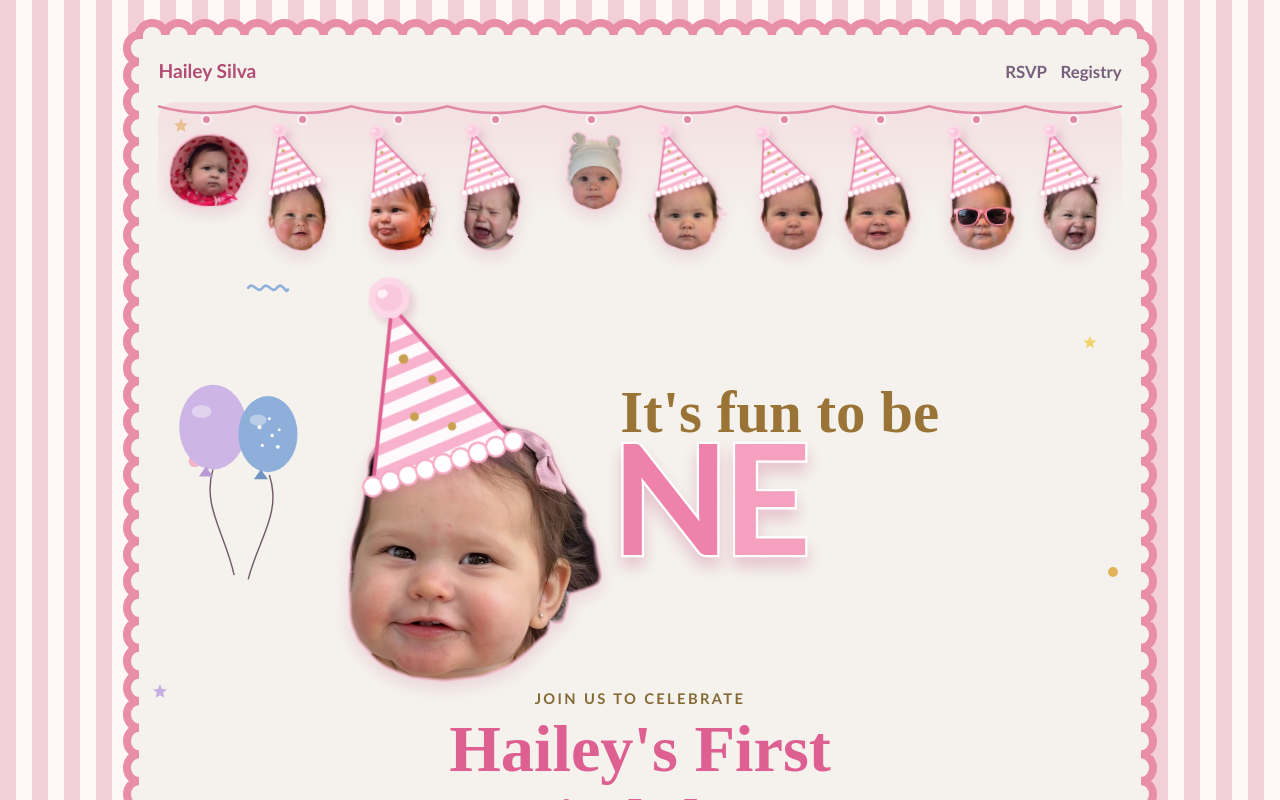
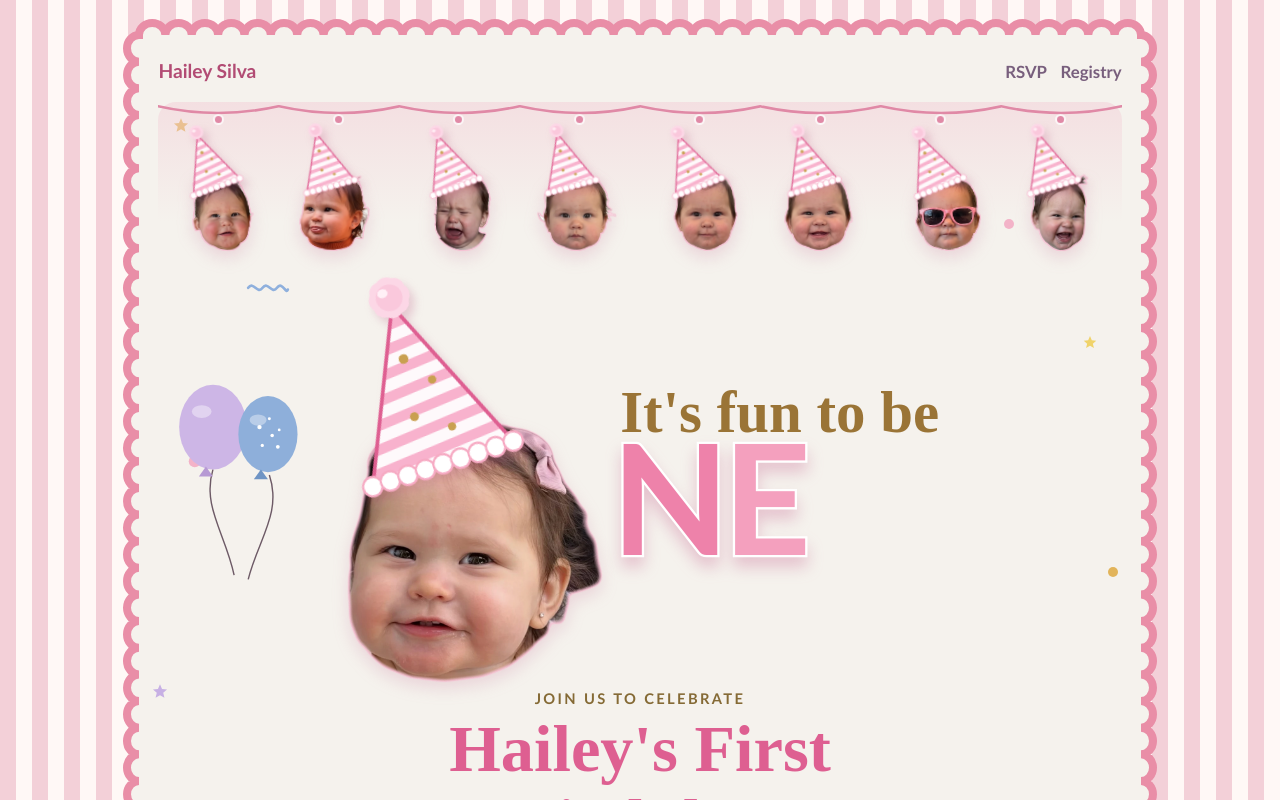
Before and after one commit to ShankyJS/haileysilva.com, a React (Vite) app: page / in a window 1280 px wide. Shown: the top 800 px of the page. Built offline with nearby package versions, Linux system fonts and the light colour scheme.

Commit message:
Drop the strawberry-hat and bear-beanie faces from the banner.
Co-authored-by: Jhan Silva <jhancarlossilva.c@gmail.com>

```diff
--- a/src/garlandFaces.ts
+++ b/src/garlandFaces.ts
@@ -1,16 +1,13 @@
 export type GarlandFace = {
   src: string;
-  /** False when the cutout already wears a hat. */
   partyHat: boolean;
 };
 
 /** Expressions from the face sheet, left to right and top to bottom. */
 export const garlandFaces: GarlandFace[] = [
-  { src: "/parties/1/garland/01-strawberry.webp", partyHat: false },
   { src: "/parties/1/garland/02-bow.webp", partyHat: true },
   { src: "/parties/1/garland/03-tongue.webp", partyHat: true },
   { src: "/parties/1/garland/04-crying.webp", partyHat: true },
-  { src: "/parties/1/garland/05-beanie.webp", partyHat: false },
   { src: "/parties/1/garland/06-stare.webp", partyHat: true },
   { src: "/parties/1/garland/07-smirk.webp", partyHat: true },
   { src: "/parties/1/garland/08-smile.webp", partyHat: true },
```
Also changed, not shown: public/parties/1/garland/01-strawberry.webp (deleted), public/parties/1/garland/05-beanie.webp (deleted).
